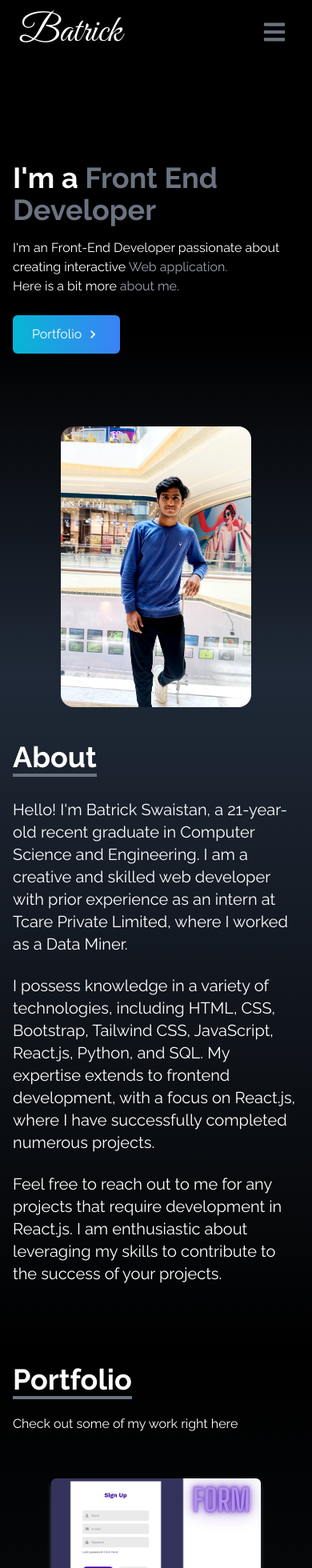
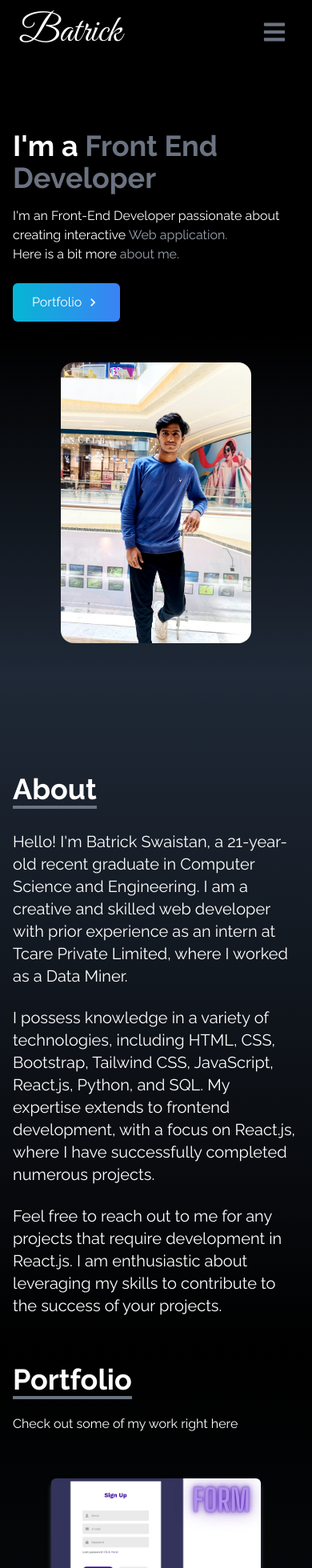
Before and after one commit to batrick-swaistan/new_portfolio, a React (Create React App) app: page / in a window 390 px wide. Shown: the top 1960 px of the page at 80% size. Built offline with nearby package versions, Linux system fonts and the light colour scheme.

Commit message:
responsive about

```diff
--- a/src/components/About.jsx
+++ b/src/components/About.jsx
@@ -2,7 +2,7 @@
 
     const About = () => {
     return (
-        <div name="about" className="h-screen w-full bg-gradient-to-b  from-gray-800 to-black text-white abt md:pt-0">
+        <div name="about" className="h-screen w-full bg-gradient-to-b  from-gray-800 to-black text-white abt  pt-20  md:pt-0 ">
             <div className='max-w-screen-lg p-4 mx-auto flex flex-col justify-center w-full h-full'>
                 <div className='pb-8'>
                     <p className='text-4xl font-bold inline border-b-4 border-gray-500'>About</p>
--- a/src/components/Contact.jsx
+++ b/src/components/Contact.jsx
@@ -2,7 +2,7 @@
 
 const Contact = () => {
   return (
-    <div name="contact" className='w-full h-screen bg-gradient-to-b from-black to-gray-800 p-4 text-white pt-20'>
+    <div name="contact" className='w-full md:h-screen bg-gradient-to-b from-black to-gray-800 p-4 text-white pt-20'>
 
         <div className='flex flex-col p-4 justify-center max-w-screen-lg mx-auto h-full'>
             <div className='pb-8'>
--- a/src/components/Home.jsx
+++ b/src/components/Home.jsx
@@ -6,7 +6,7 @@
 
 const Home = () => {
   return (
-    <div name="home" className="h-screen w-full bg-gradient-to-b from-black via-black to-gray-800 pt-20  md:pt-0">
+    <div name="home" className="h-screen w-full bg-gradient-to-b from-black via-black to-gray-800 pt-20 pb-20  md:pt-0 md:pb-0">
 
        <div className='max-w-screen-lg mx-auto flex flex-col items-center justify-center h-full px-4 md:flex-row pt-20 sm:pt-5'>
 
--- a/src/components/Portfolio.jsx
+++ b/src/components/Portfolio.jsx
@@ -66,7 +66,7 @@
 
     ]
   return (
-    <div name="portfolio" className=" bg-gradient-to-b  from-black to-gray-800 w-full text-white md:h-screen  portfolio">
+    <div name="portfolio" className=" bg-gradient-to-b  from-black to-gray-800 w-full text-white md:h-screen  portfolio ">
         <div className='max-w-screen-lg p-4 mx-auto flex flex-col justify-center w-full h-full'>
             <div  className='pb-8'>
                 <p className='text-4xl font-bold inline border-b-4 border-gray-500'>Portfolio</p>
--- a/src/index.css
+++ b/src/index.css
@@ -11,3 +11,39 @@
         font-family: 'Raleway', sans-serif;
     }
 }
+
+@media only screen and (max-width:380px) {
+    /* Add styles for screens with a minimum width of 768 pixels (md and above) */
+    .abt {
+
+      padding-top: 16rem;
+    }
+  }
+
+
+@media only screen and (max-width:380px) {
+    /* Add styles for screens with a minimum width of 768 pixels (md and above) */
+    .portfolio {
+
+      padding-top: 13rem;
+    }
+  }
+
+  @media only screen and (min-width: 992px) {
+
+    .portfolio {
+
+        padding-top: 6rem;
+      }
+
+  }
+
+
+  @media only screen and (min-width: 1200px) {
+
+    .portfolio {
+
+        padding-top: 0;
+      }
+
+  }
```
